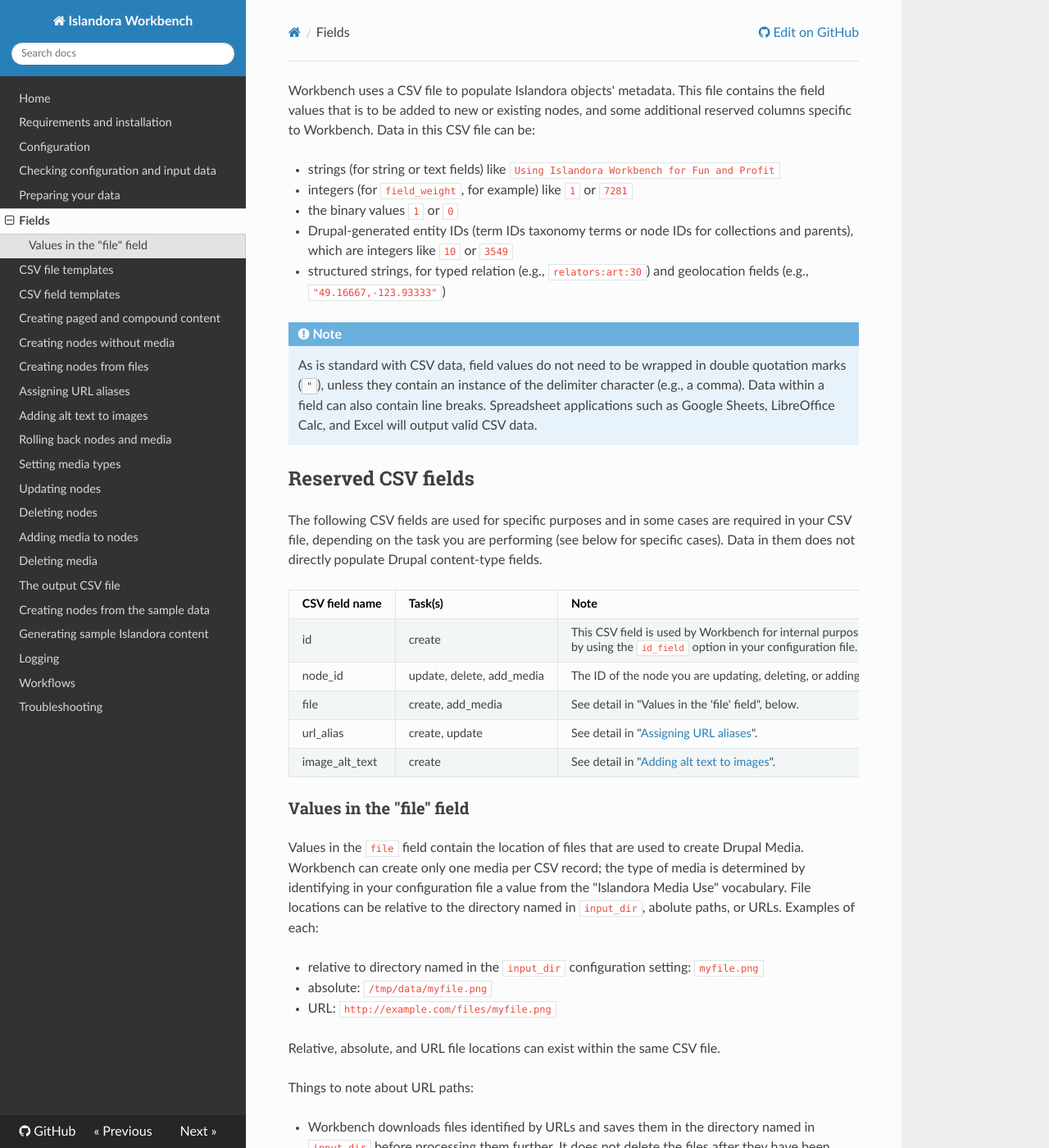
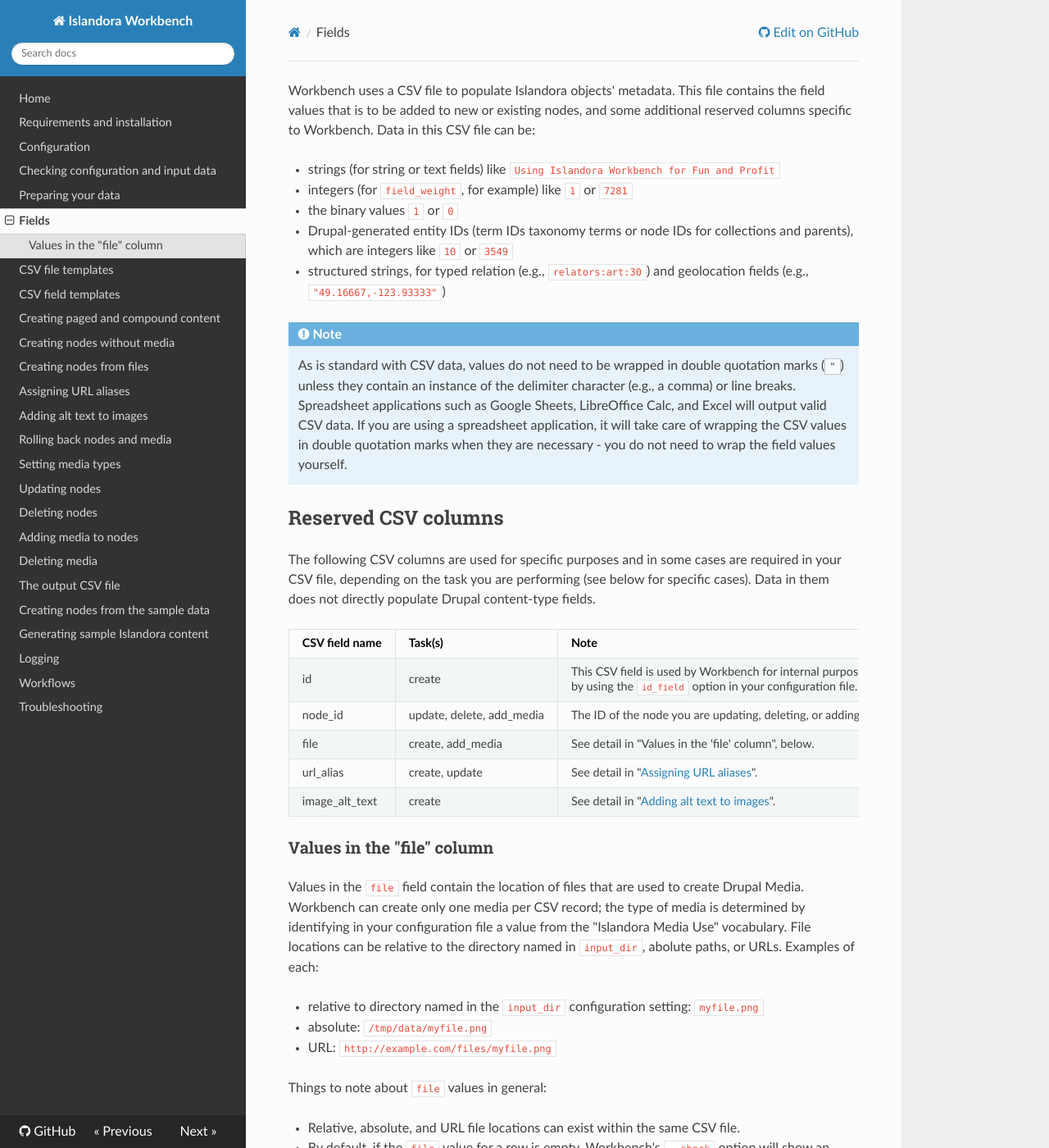
Before and after one commit to mjordan/islandora_workbench_docs, an MkDocs documentation site: the page built from docs/fields.md, in a window 1280 px wide and 1400 px high. Shown: the whole window at 82% size. Built offline with MkDocs 1.6.1, drawn with Linux system fonts in a browser that asks for light colours; nearby versions of some CDN libraries; old or Windows-style settings are respelled for this version of MkDocs; some of the changed text lies outside the part shown.

```diff
--- a/docs/fields.md
+++ b/docs/fields.md
@@ -7,22 +7,22 @@ Workbench uses a CSV file to populate Islandora objects' metadata. This file con
 * structured strings, for typed relation (e.g., `relators:art:30`) and geolocation fields (e.g., `"49.16667,-123.93333"`)
 
 !!! note
-    As is standard with CSV data, field values do not need to be wrapped in double quotation marks (`"`), unless they contain an instance of the delimiter character (e.g., a comma). Data within a field can also contain line breaks. Spreadsheet applications such as Google Sheets, LibreOffice Calc, and Excel will output valid CSV data.
+    As is standard with CSV data, values do not need to be wrapped in double quotation marks (`"`) unless they contain an instance of the delimiter character (e.g., a comma) or line breaks. Spreadsheet applications such as Google Sheets, LibreOffice Calc, and Excel will output valid CSV data.
+    If you are using a spreadsheet application, it will take care of wrapping the CSV values in double quotation marks when they are necessary - you do not need to wrap the field values yourself.
 
-## Reserved CSV fields
+## Reserved CSV columns
 
-The following CSV fields are used for specific purposes and in some cases are required in your CSV file, depending on the task you are performing (see below for specific cases). Data in them does not directly populate Drupal content-type fields.
+The following CSV columns are used for specific purposes and in some cases are required in your CSV file, depending on the task you are performing (see below for specific cases). Data in them does not directly populate Drupal content-type fields.
 
 | CSV field name | Task(s) | Note |
 | --- | --- ||
 | id | create | This CSV field is used by Workbench for internal purposes, and is not added to the metadata of your Islandora objects. Therefore, it doesn't need to have any relationship to the item described in the rest of the fields in the CSV file. You can configure this CSV field name to be something other than `id` by using the `id_field` option in your configuration file. |
 | node_id | update, delete, add_media | The ID of the node you are updating, deleting, or adding media to. |
-| file | create, add_media | See detail in "Values in the 'file' field", below. |
+| file | create, add_media | See detail in "Values in the 'file' column", below. |
 | url_alias | create, update | See detail in "[Assigning URL aliases](/islandora_workbench_docs/aliases/)". |
 | image_alt_text | create |  See detail in "[Adding alt text to images](/islandora_workbench_docs/alt_text/)".|
 
-
-### Values in the "file" field
+### Values in the "file" column
 
 Values in the `file` field contain the location of files that are used to create Drupal Media. Workbench can create only one media per CSV record; the type of media is determined by identifying in your configuration file a value from the "Islandora Media Use" vocabulary. File locations can be relative to the directory named in `input_dir`, abolute paths, or URLs. Examples of each:
 
@@ -30,17 +30,21 @@ Values in the `file` field contain the location of files that are used to create
 * absolute: `/tmp/data/myfile.png`
 * URL: `http://example.com/files/myfile.png`
 
-Relative, absolute, and URL file locations can exist within the same CSV file.
+Things to note about `file` values in general:
 
-Things to note about URL paths:
+* Relative, absolute, and URL file locations can exist within the same CSV file.
+* By default, if the `file` value for a row is empty, Workbench's `--check` option will show an error. But, in some cases you may want to create nodes but not add any media. If you add `allow_missing_files: true` to your config file for "create" tasks, you can leave the `file` column in your CSV empty.
+* If you want do not want to create media for any of the rows in your CSV file, include `nodes_only: true` in your configuration file. More detail [is available](/islandora_workbench_docs/nodes_only/).
+
+Things to note about URLs as `file` values:
 
 * Workbench downloads files identified by URLs and saves them in the directory named in `input_dir` before processing them further. It does not delete the files after they have been ingested into Islandora.
 * Files identified by URLs must be accessible to the Workbench script, which means they must not require a username/password; however, they can be protected by a firewall, etc. as long as the computer running Workbench is allowed to retrieve the files without authenticating.
 * Currently Workbench requires that the URLs point directly to a file and not to a script, wrapper page, or other indirect route to the file.
 
-## Required fields
+## Required columns
 
-A small number of fields are required in your CSV, depending on the task you are performing:
+A small number of columns are required in your CSV, depending on the task you are performing:
 
 | Task | Required in CSV | Note |
 | --- | --- ||
```
Also changed, not shown: other parts of docs/fields.md (+1 -1 lines), docs/check.md (+3 -0 lines), docs/configuration.md (+2 -2 lines), docs/index.md (+6 -4 lines), docs/preparing_data.md (+1 -1 lines), site/check/index.html, site/configuration/index.html, site/index.html, site/preparing_data/index.html.
